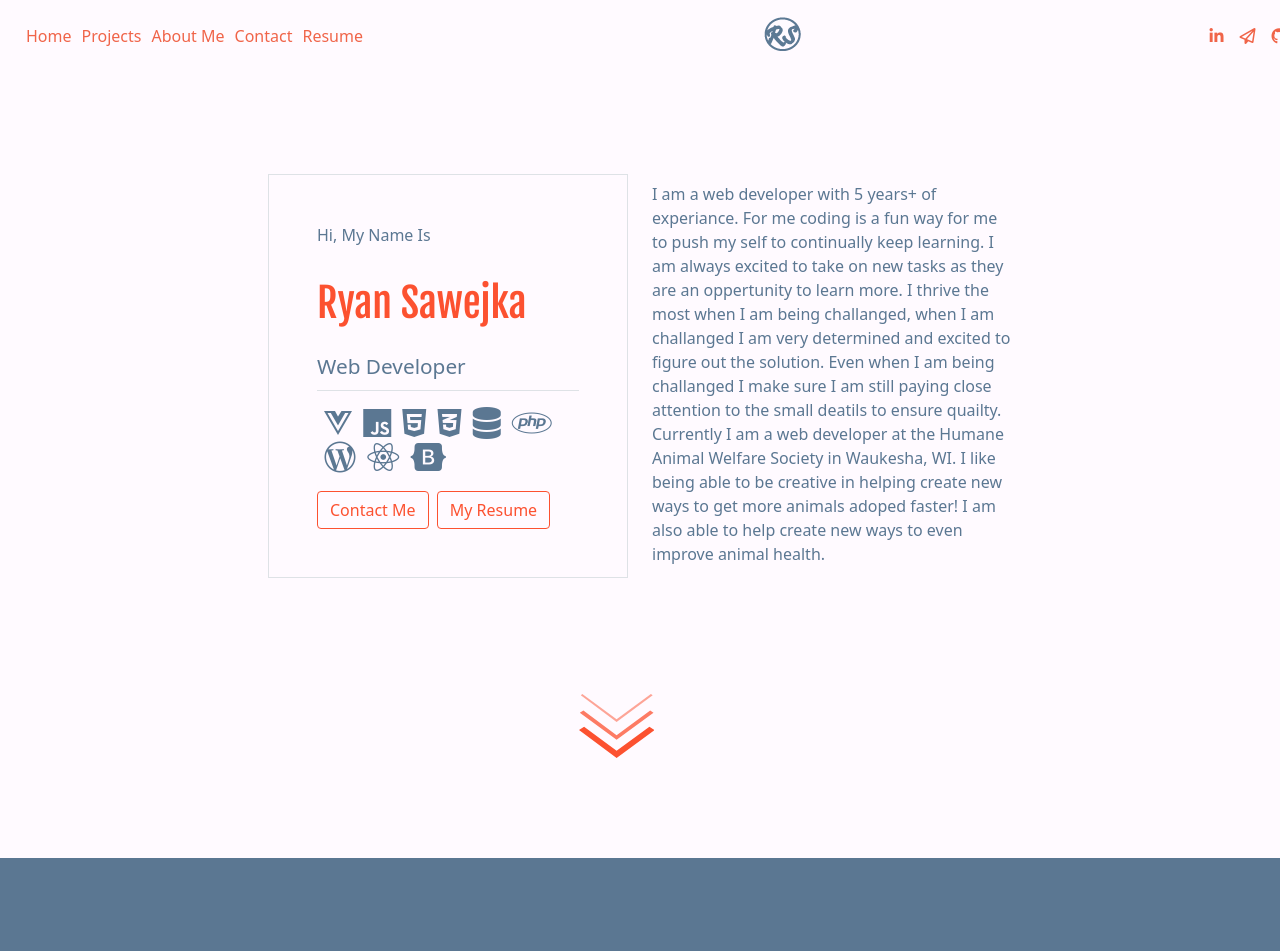
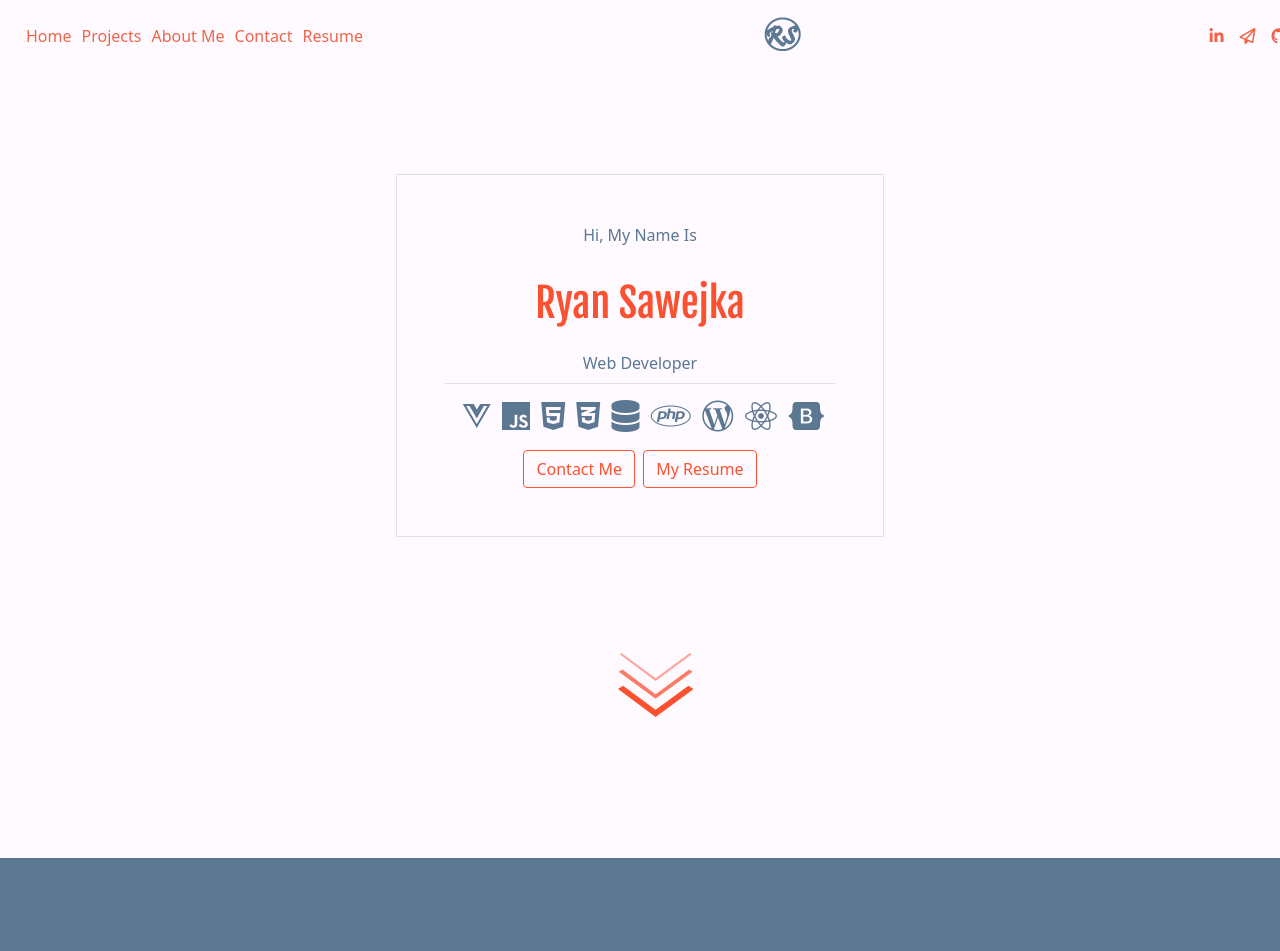
Before and after one commit to rsawejka/Portfolio, a PHP site: page / in a window 1280 px wide. Shown: the top 951 px of the page. Run offline with PHP 8.4, Linux system fonts and the light colour scheme; some libraries are stand-ins or nearby versions.

Commit message:
home page fixed

```diff
--- a/includes/home.php
+++ b/includes/home.php
@@ -1,6 +1,6 @@
 <div class="container mt-5" id="introText">
     <div class="row mt-5">
-        <div class="col-12 col-sm-12 col-md-12 col-lg-12 col-xl-6 mt-5">
+        <div class="col-12 col-sm-12 col-md-12 col-lg-12 col-xl-12 mt-5">
             <div class="introTextBox1 border p-5 mt-2>
 
 
@@ -25,19 +25,12 @@
             </a>
         </div>
     </div>
-    <div class="col-12 col-sm-12 col-md-12 col-lg-12 col-xl-6 mt-5">
-        <div class="introTextBox2 mt-2">
-        I am a web developer with 5 years+ of experiance. For me coding is a fun way for me to push my self to continually keep learning.
-        I am always excited to take on new tasks as they are an oppertunity to learn more. I thrive the most when I am being challanged, when I am challanged I am very determined and excited to figure out the solution.
-        Even when I am being challanged I make sure I am still paying close attention to the small deatils to ensure quailty. Currently I am a web developer at the Humane Animal Welfare Society in Waukesha, WI.
-        I like being able to be creative in helping create new ways to get more animals adoped faster! I am also able to help create new ways to even improve animal health.
-        </div>
-    </div>
+
 </div>
 </div>
 <div id="homeSectionFooter" class="text-center mt-lg-5">
     <div class=" mb-5 mt-lg-5">
-        <div class="pt-lg-5">
+        <div class="pt-lg-5 arrowMargin">
             <a href="#myProjects" class="me-5 ">
                 <svg id="more-arrows">
                     <polygon class="arrow-top" points="37.6,27.9 1.8,1.3 3.3,0 37.6,25.3 71.9,0 73.7,1.3 "/>
--- a/styles/css.css
+++ b/styles/css.css
@@ -52,12 +52,17 @@ nav li a:hover {
 .nav-icons div a {
     margin-right: 8px;
 }
-
+#introText{
+    text-align: center;
+}
+.center-intro{
+    margin: 0 auto;
+}
 #ryan {
     color: #FC5130;
 }
 
-.introScreenNormalText {
+.TScreenNormalText {
     font-size: 1.3em;
 }
 
--- a/styles/desktop.css
+++ b/styles/desktop.css
@@ -34,11 +34,14 @@ header {
 #introText {
     height: 80%;
     margin: 0 auto;
-    width: 60%;
+    width: 40%;
 }
-
+.arrowMargin{
+    margin-left: 10px;
+}
 #homeSectionFooter {
-    text-align: center;
+    margin:0 auto;
+    width: 5%;
 }
 
 .nav-width {
```
